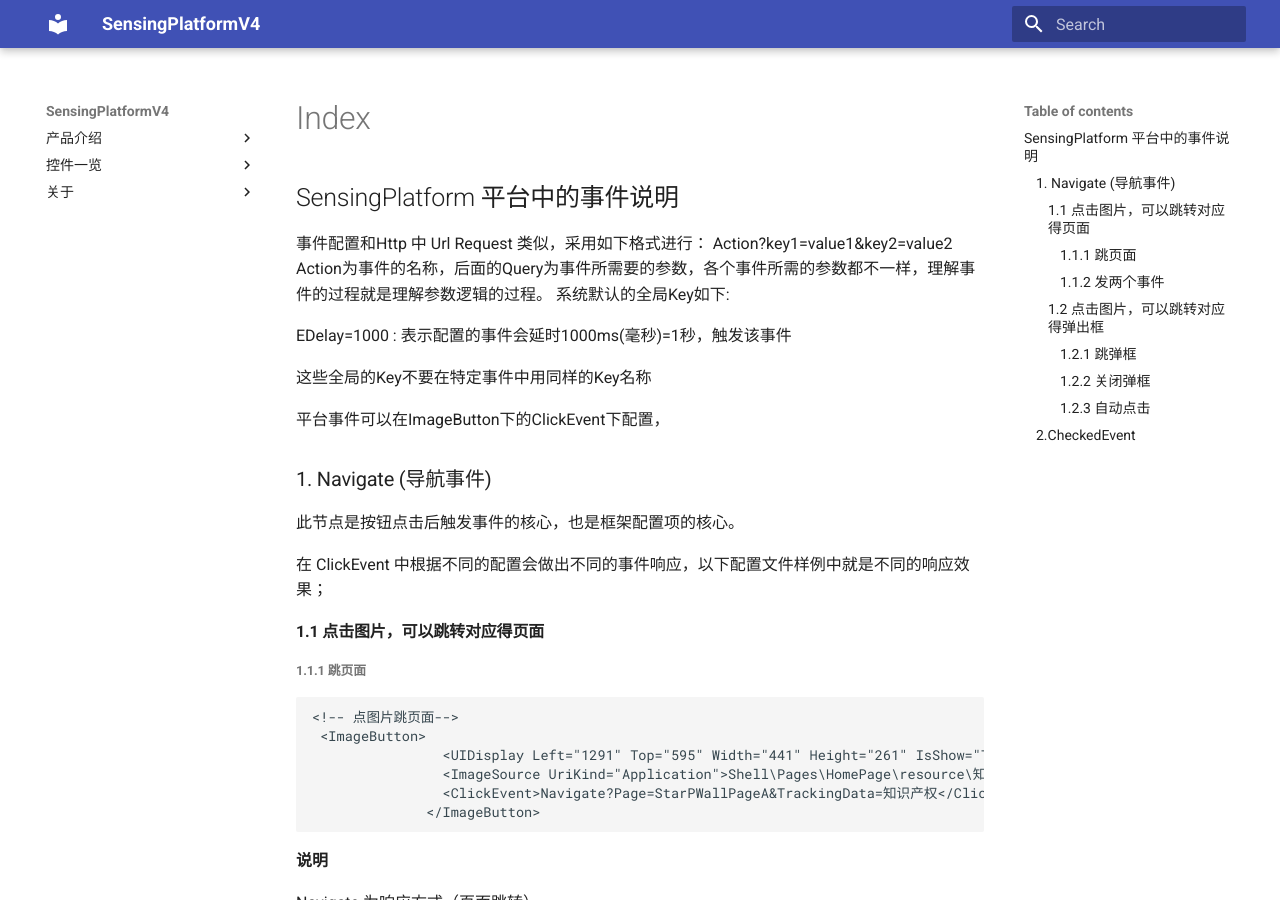
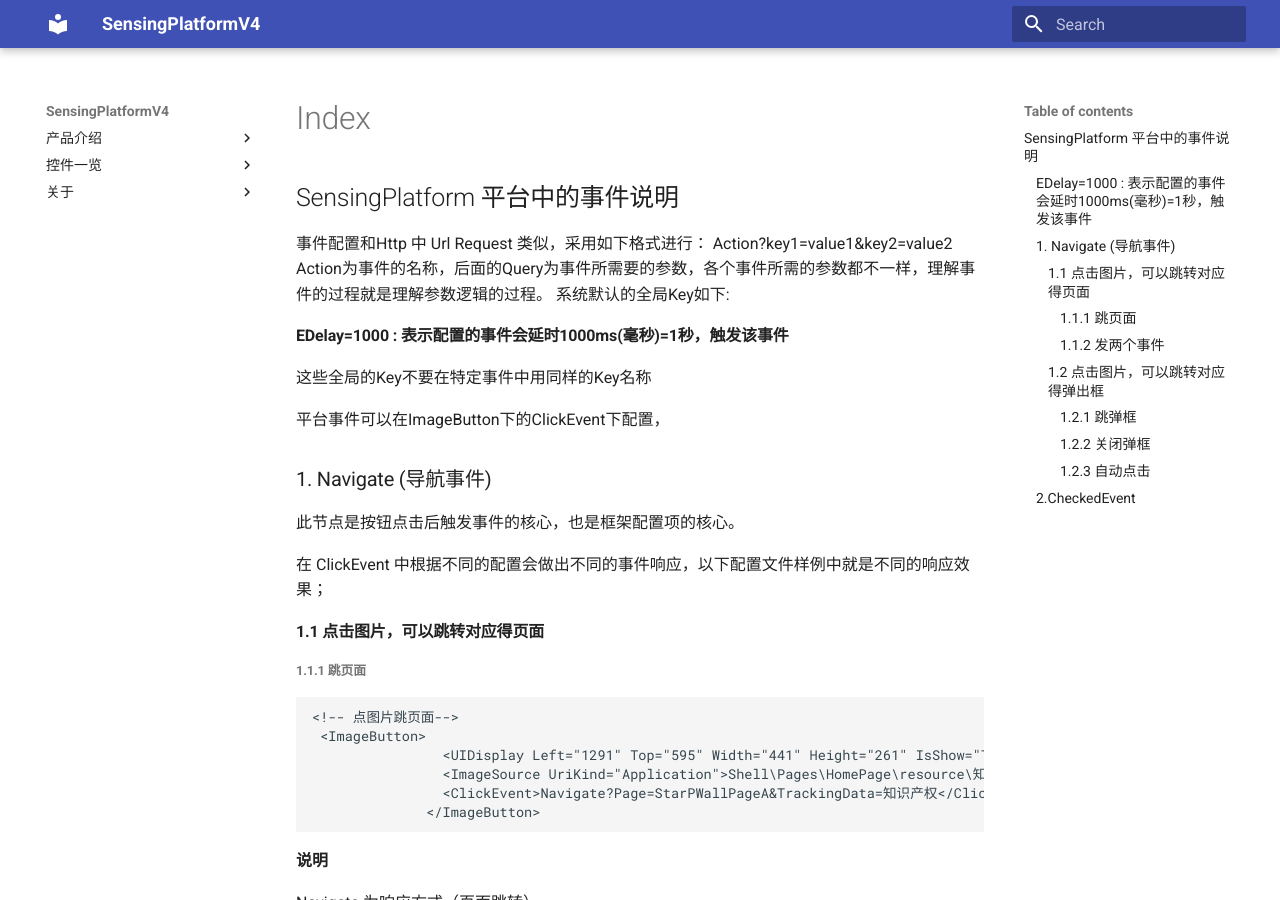
Before and after one commit to troncell/SensingPlatformDocs, an MkDocs documentation site: the page built from docs/事件一览/README.md, in a window 1280 px wide and 900 px high. Built offline with MkDocs 1.6.1 and Material for MkDocs 9.7.7, drawn with Linux system fonts in a browser that asks for light colours.

Commit message:
Update README.md

```diff
--- a/docs/事件一览/README.md
+++ b/docs/事件一览/README.md
@@ -5,7 +5,7 @@
 Action为事件的名称，后面的Query为事件所需要的参数，各个事件所需的参数都不一样，理解事件的过程就是理解参数逻辑的过程。
 系统默认的全局Key如下:
 
-EDelay=1000 : 表示配置的事件会延时1000ms(毫秒)=1秒，触发该事件
+#### EDelay=1000 : 表示配置的事件会延时1000ms(毫秒)=1秒，触发该事件
 
 这些全局的Key不要在特定事件中用同样的Key名称
 
```
